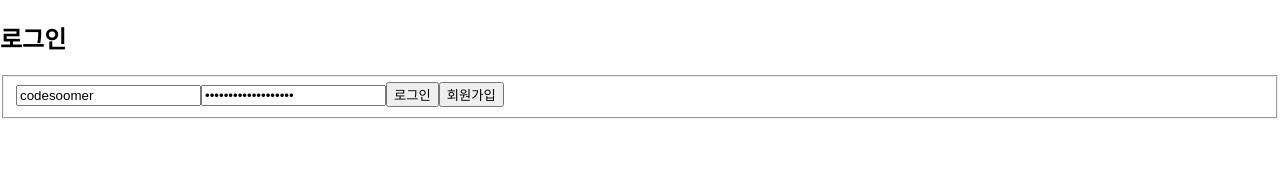
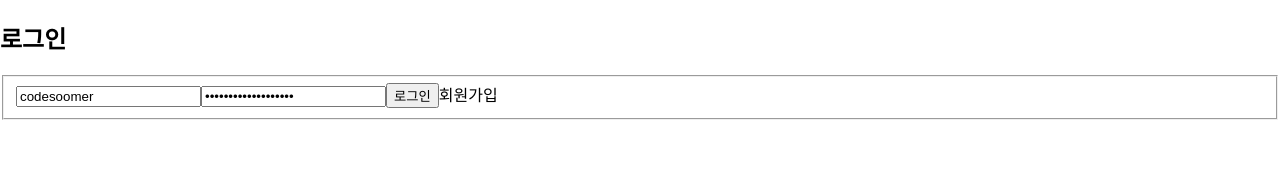
Before and after one commit to CodeSoom/DDD-Kurly-Clone-Front, a Next.js app: page /login in a window 1280 px wide. Shown: the top 172 px of the page. Built offline with nearby package versions, Linux system fonts and the light colour scheme.

Commit message:
회원가입 페이지로 이동하는 기능을 button 태그 대신  a 태그로 교체

```diff
--- a/src/member/components/LoginForm.jsx
+++ b/src/member/components/LoginForm.jsx
@@ -1,3 +1,5 @@
+import Link from 'next/link';
+
 export default function LoginForm() {
   const loginForm = {
     id: 'codesoomer',
@@ -12,13 +14,10 @@ export default function LoginForm() {
     // TODO : slice 구현 후 필요한 로직 추가  및 메인페이지 완성 후 메인 페이지로 넘어가게 구현하기
   };
 
-  const handleClickSingup = () => {
-    // TODO : 메인페이지 완성 후 회원가입 페이지로 넘어가게 구현하기
-  };
-
   return (
     <fieldset>
       <input
+        data-testid="login-id"
         id="input-id"
         type="text"
         name="id"
@@ -37,7 +36,7 @@ export default function LoginForm() {
         placeholder="비밀번호를 입력해주세요"
       />
       <button type="button" onClick={handleSubmitLoginForm}>로그인</button>
-      <button type="button" onClick={handleClickSingup}>회원가입</button>
+      <Link href="/signup">회원가입</Link>
     </fieldset>
   );
 }
```
